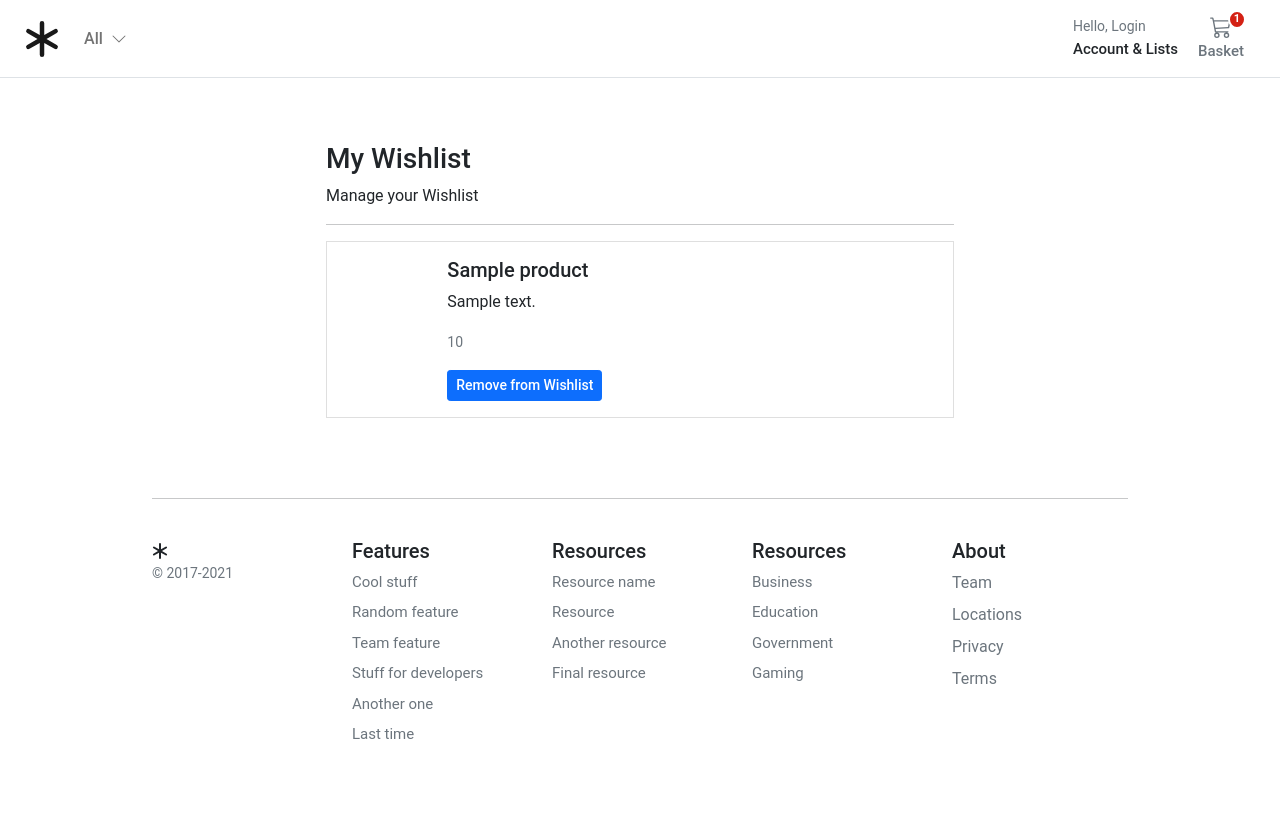
After one commit to ArisDjango/ecomVery, a Django app: template templates/account/dashboard/user_wish_list.html in a window 1280 px wide. The commit adds this page. Run offline with Django 3.2, Linux system fonts and the light colour scheme; the template is opened without the code that fills it: most values are stand-ins (such as "Sample title", 1, 10 or a date in 2020).

Commit message:
wish list - part 8 completegit add .

```diff
--- a/account/urls.py
+++ b/account/urls.py
@@ -35,9 +35,15 @@ urlpatterns = [
     path('profile/edit/', views.edit_details, name='edit_details'),
     path('profile/delete_user/', views.delete_user, name='delete_user'),
     path('profile/delete_confirm/', TemplateView.as_view(template_name="account/dashboard/delete_confirm.html"), name='delete_confirmation'),
+
+     # Adresses
     path("addresses/", views.view_address, name="addresses"),
     path("add_address/", views.add_address, name="add_address"),
     path("addresses/edit/<slug:id>/", views.edit_address, name="edit_address"),
     path("addresses/delete/<slug:id>/", views.delete_address, name="delete_address"),
     path("addresses/set_default/<slug:id>/", views.set_default, name="set_default"),
+
+    # Wish List
+    path("wishlist", views.wishlist, name="wishlist"),
+    path("wishlist/add_to_wishlist/<int:id>", views.add_to_wishlist, name="user_wishlist"),
 ]
--- a/store/models.py
+++ b/store/models.py
@@ -1,8 +1,7 @@
+from django.conf import settings
 from django.db import models
-from django.db.models.constraints import UniqueConstraint
-from django.db.models.fields import BooleanField, DateTimeField, SlugField
 from django.urls import reverse
-from django.utils.translation import gettext as _
+from django.utils.translation import gettext_lazy as _
 from mptt.models import MPTTModel, TreeForeignKey
 
 class Category(MPTTModel):
@@ -103,6 +102,7 @@ class Product(models.Model):
     )
     created_at = models.DateTimeField(_("Created at"), auto_now_add=True, editable=False )
     updated_at = models.DateTimeField(_("Updated at"), auto_now=True)
+    users_wishlist = models.ManyToManyField(settings.AUTH_USER_MODEL, related_name="user_wishlist", blank=True)
 
     class Meta:
         ordering = ('-created_at',)
--- /dev/null
+++ b/templates/account/dashboard/user_wish_list.html
@@ -0,0 +1,42 @@
+{% extends "../sub_base.html" %}
+{% block title %}Users Wish List{% endblock %}
+
+{% block sub_content %}
+<div class="col-12 mx-auto">
+  <h1 class="h3">My Wishlist</h1>
+  <div>Manage your Wishlist</div>
+  <hr />
+
+  {% if wishlist %}
+  {% for product in wishlist  %}
+
+  <div class="card mb-3 rounded-0">
+    <div class="row g-0">
+      <div class="col-md-2">
+        {% for image in product.product_image.all  %}
+          {% if image.is_feature %}
+          <img class="img-fluid d-block p-2" width="135px" src="{{ image.image.url }}"
+            alt="{{ image.image.alt_text }}" />
+          {% endif %}
+        {% endfor %}
+      </div>
+      <div class="col-md-10">
+        <div class="card-body">
+          <h5 class="card-title">{{product.title}}</h5>
+          <p class="card-text">{{product.description}}</p>
+          <p class="card-text"><small class="text-muted">{{product.regular_price}}</small></p>
+          <a type="button" class="btn btn-primary fw500 btn-sm" href="{% url 'account:user_wishlist' product.id %}">Remove from Wishlist</a>
+        </div>
+      </div>
+    </div>
+  </div>
+
+  {% endfor %}
+  {% else %}
+  <p class="card-text">No products have been added to your wishlist yet</p>
+  {% endif %}
+
+
+
+</div>
+{% endblock %}
```
Also changed, not shown: _documentation/database_schema.txt (+13 -3 lines), account/views.py (+22 -2 lines), templates/account/dashboard/dashboard.html (+24 -0 lines), templates/store/single.html (+8 -2 lines), README.md, media/images/book1_3Clm2Lk.png (added), media/images/buku_religi_VQdtnw8.jpg (added), store/migrations/0002_product_users_wishlist.py (added).
